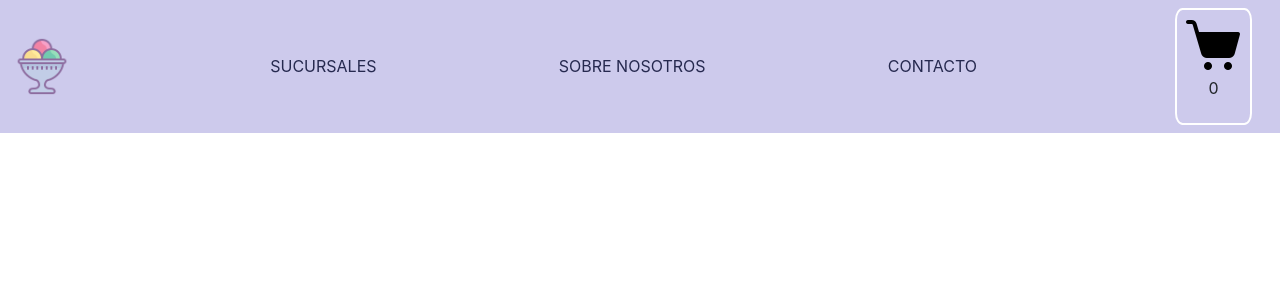
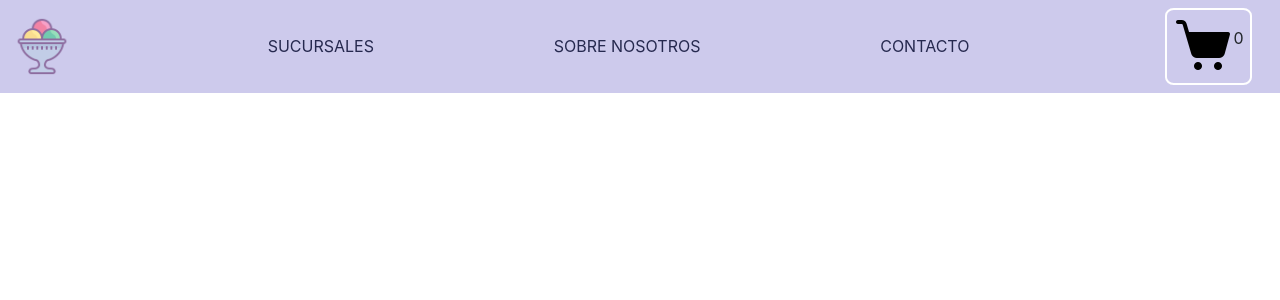
Before and after one commit to stevenske/desafio_clase_3_esteban_vargas, a React (Create React App) app: page / in a window 1280 px wide. Shown: the top 300 px of the page. Built offline with nearby package versions, Linux system fonts and the light colour scheme.

Commit message:
fix counter position

```diff
--- a/src/components/cart/Cart.css
+++ b/src/components/cart/Cart.css
@@ -1,4 +1,5 @@
 .cart{
+    display: flex;
     border: 2px solid #fff;
     border-radius: 10%;
     padding: 0.4rem;
@@ -12,3 +13,8 @@
     transform: scale(1.1);
     border-color: #000;
 }
+#cartCounter-container{
+    display: flex;
+    align-items: center;
+    justify-content: center;
+}
```
